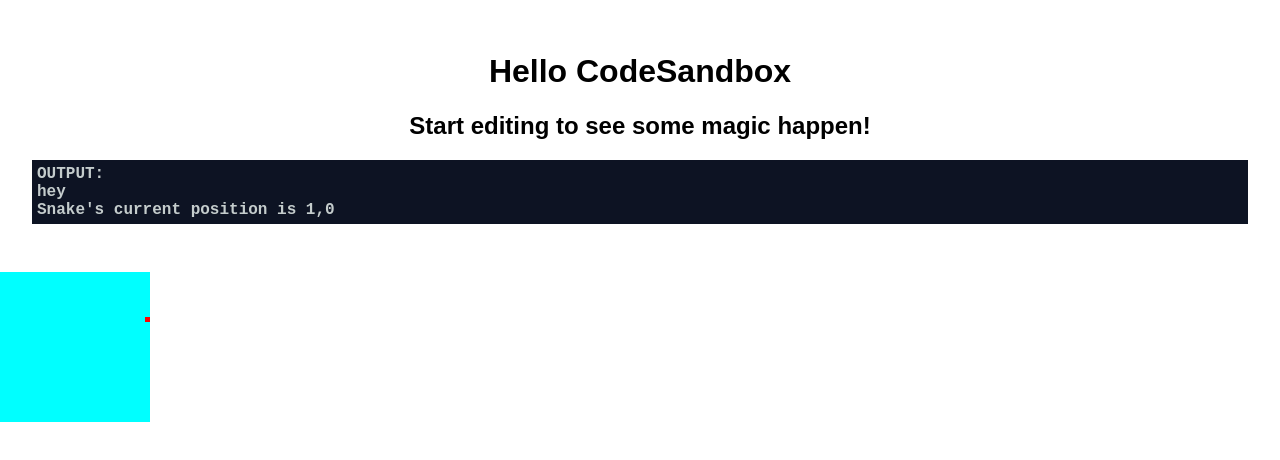
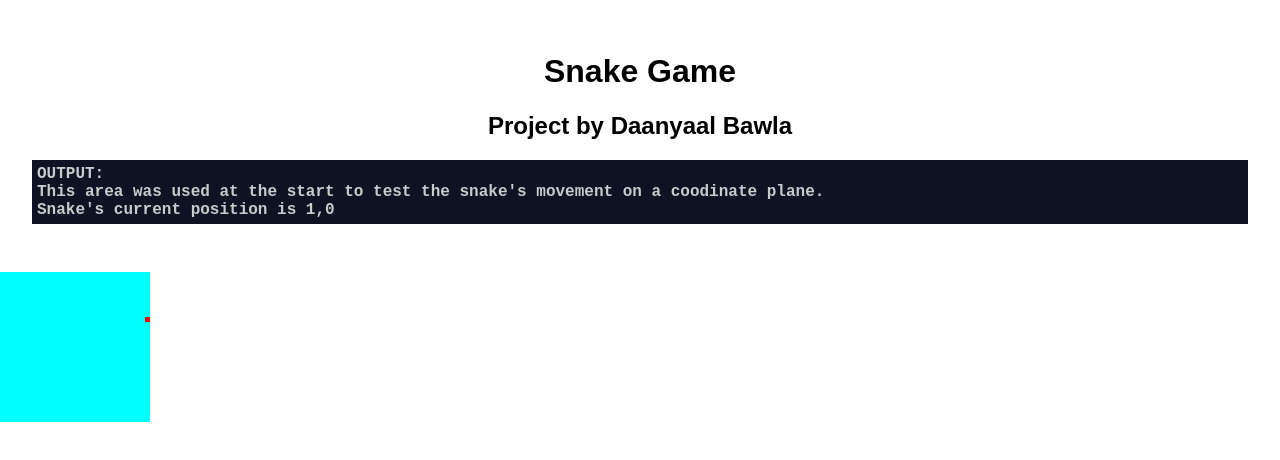
Before and after one commit to DaanyaalBawla/TypeScriptSnakeGame-, a React (Create React App) app: page / in a window 1280 px wide. Shown: the top 460 px of the page. Built offline with nearby package versions, Linux system fonts and the light colour scheme.

Commit message:
Update App.tsx

```diff
--- a/src/App.tsx
+++ b/src/App.tsx
@@ -20,7 +20,7 @@ export default function App() {
   useEffect(() => {
     // Include your display statements to test below
     document.getElementById("output")!.innerText = "OUTPUT:\n";
-    display("hey");
+    display("This area was used at the start to test the snake's movement on a coodinate plane.");
     const snake1 = new Snake();
     snake1.turnRight();
     snake1.move(1);
@@ -44,8 +44,8 @@ export default function App() {
   }, []);
   return (
     <div className="App">
-      <h1>Hello CodeSandbox</h1>
-      <h2>Start editing to see some magic happen!</h2>
+      <h1>Snake Game</h1>
+      <h2>Project by Daanyaal Bawla</h2>
       <pre id="output">
        OUTPUT: <br />
       </pre>
```
